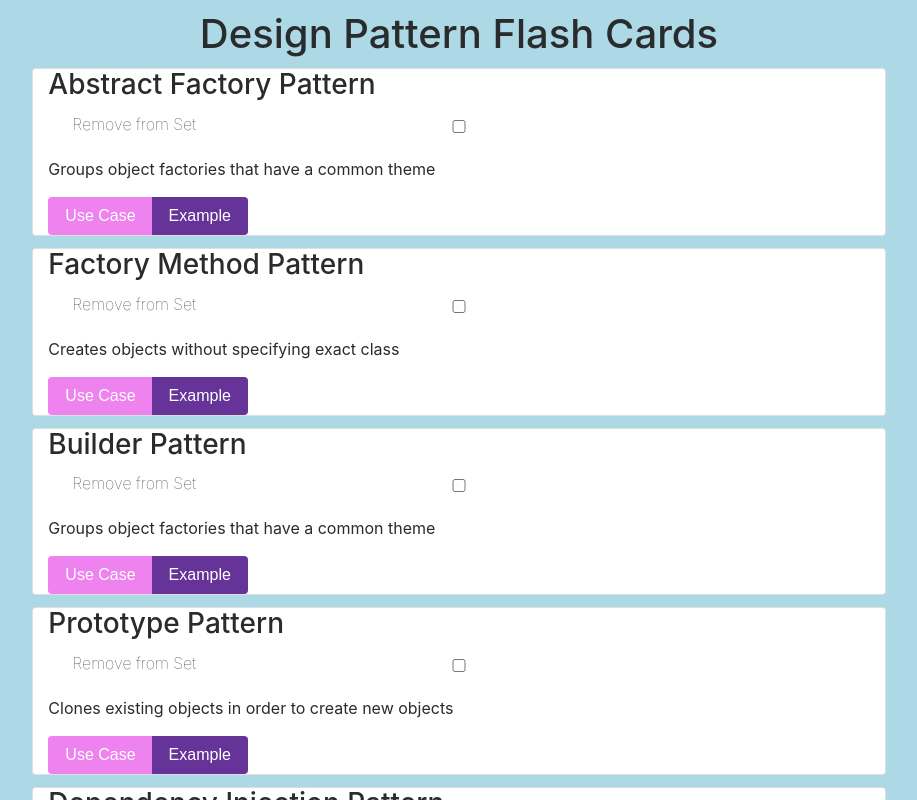
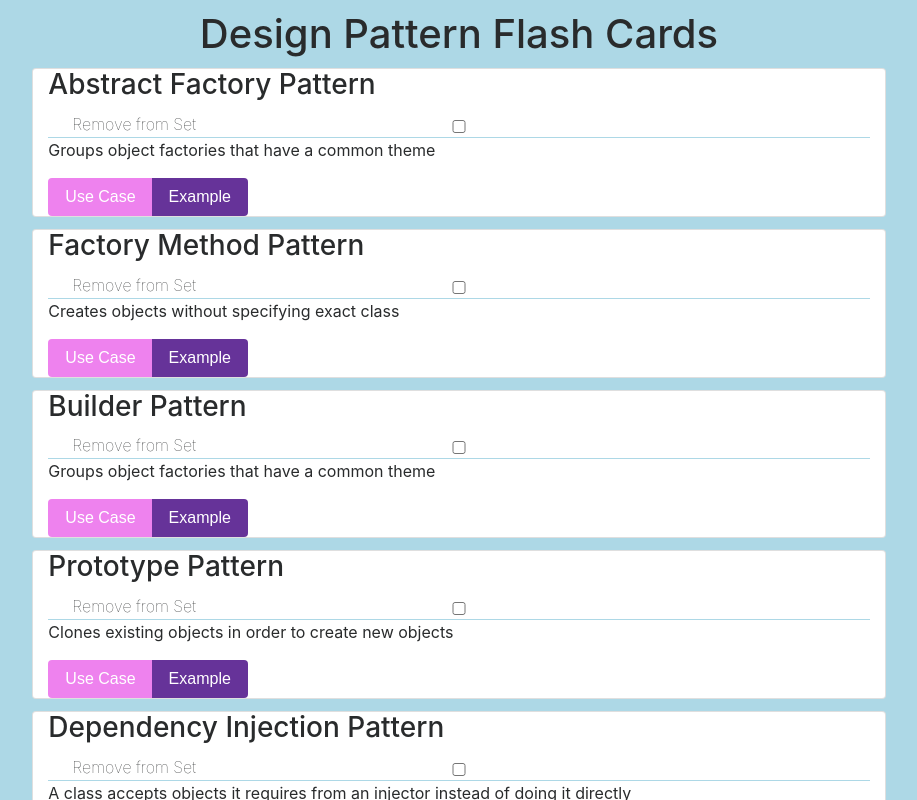
Before and after one commit to kevintrogers/design-pattern-cards, a Vue app in the folder design-cards/: page / in a window 1280 px wide. Shown: the top 800 px of the page, without its empty margins (181-1098 px from the left). Built offline with nearby package versions, Linux system fonts and the light colour scheme.

Commit message:
added seperator between card title and content

```diff
--- a/design-cards/src/App.vue
+++ b/design-cards/src/App.vue
@@ -173,6 +173,7 @@ label {
 #remove{
   position:relative;
   bottom: 1.5em;
+  margin-bottom: -1.25em;
 }
 .card-list {
   background: lightblue;
@@ -183,6 +184,7 @@ label {
 
 }
 .card-content{
+  border-top: 1px solid lightblue;
 
 }
 .btn {
```
